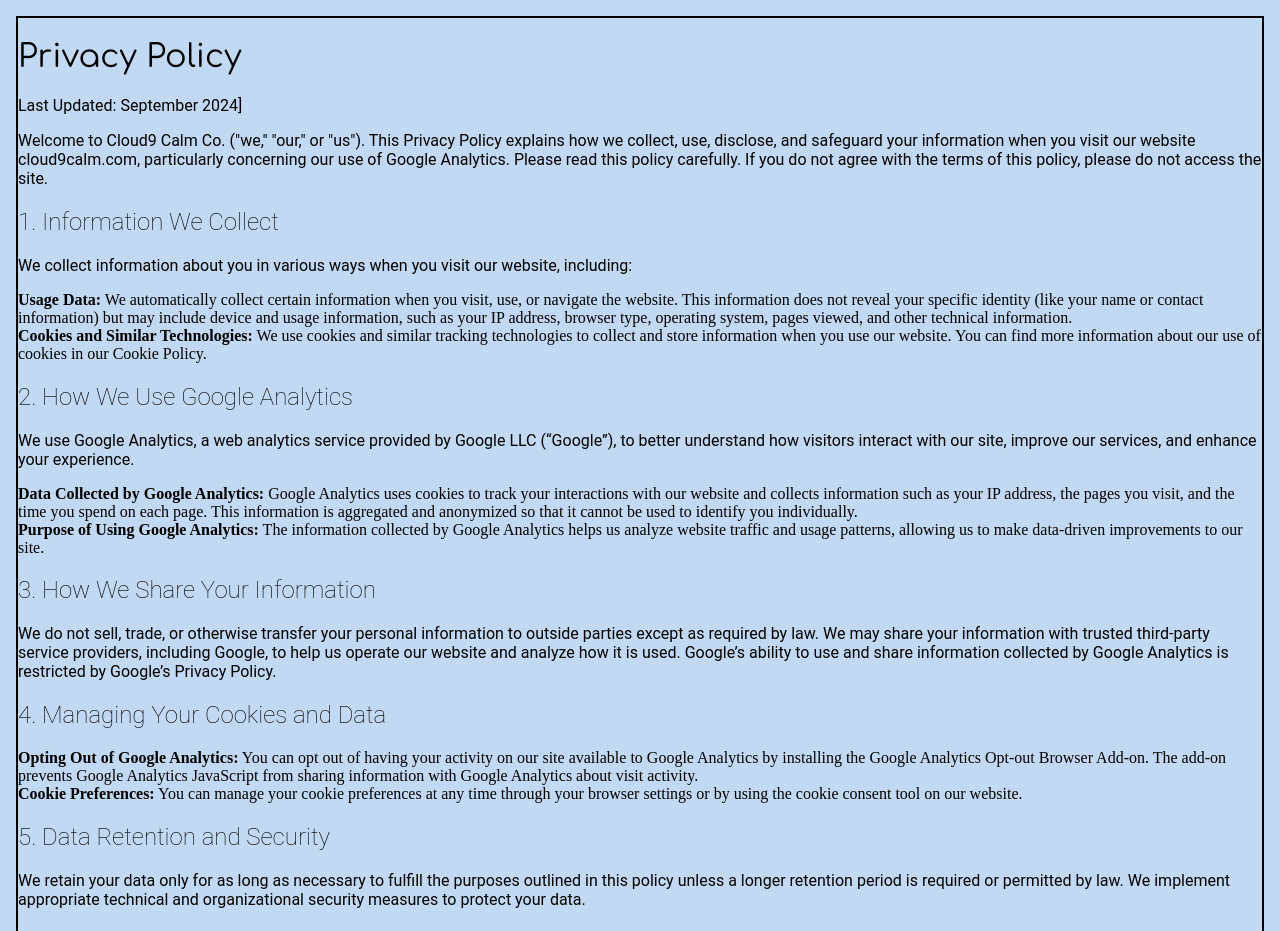
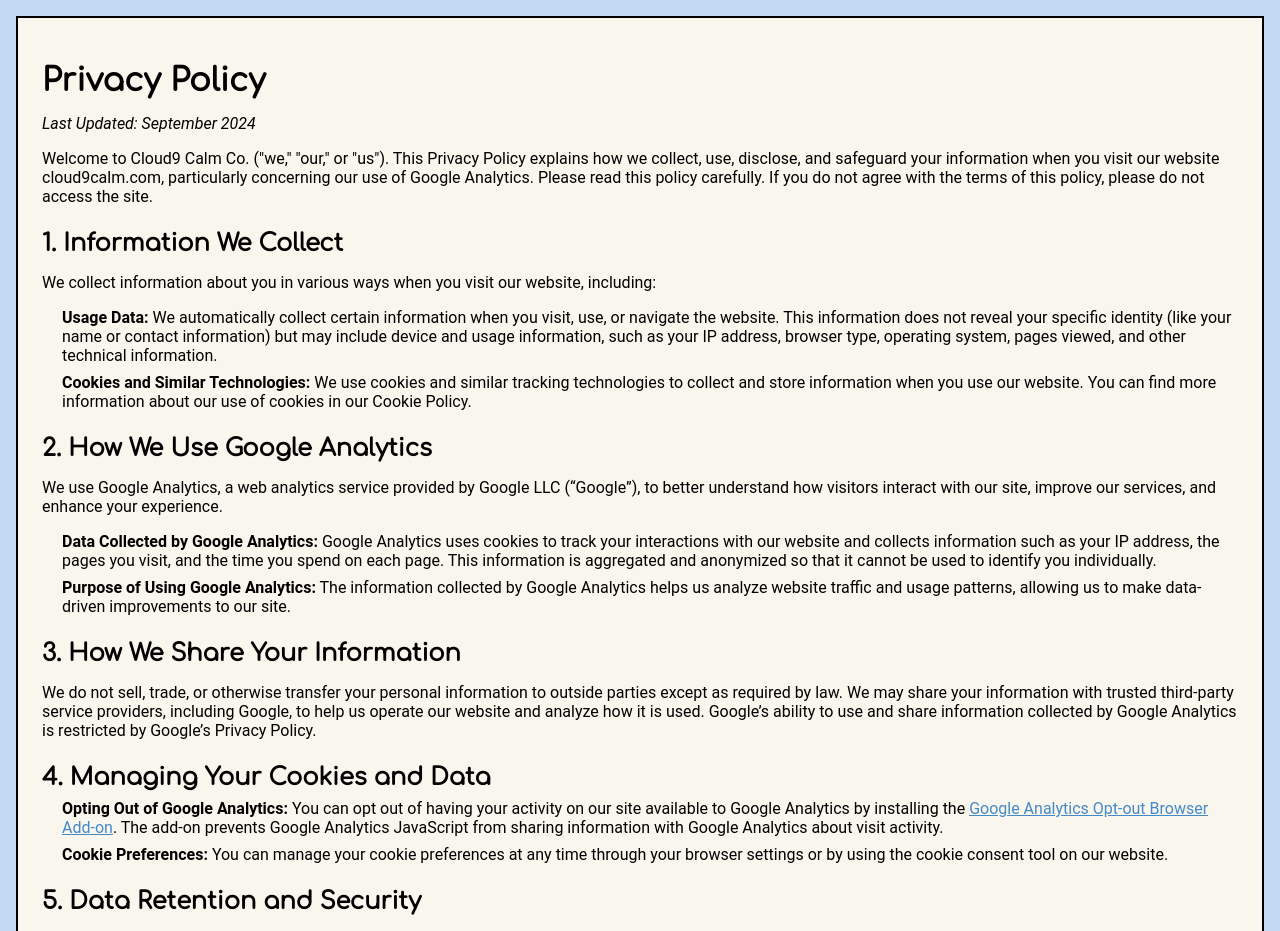
Before and after one commit to Cloud9Calm/cloud9-calm-website, a React (Create React App) app in the folder c9c-client/: page /privacy-policy in a window 1280 px wide. Shown: the top 931 px of the page. Built offline with nearby package versions, Linux system fonts and the light colour scheme.

Commit message:
minor styling done to policy page

```diff
--- a/c9c-client/src/pages/PrivacyPolicy/PrivacyPolicy.jsx
+++ b/c9c-client/src/pages/PrivacyPolicy/PrivacyPolicy.jsx
@@ -1,59 +1,62 @@
+import '../PrivacyPolicy/PrivacyPolicy.scss';
 
+// src/pages/PrivacyPolicy/PrivacyPolicy.jsx
+import React from 'react';
 
 const PrivacyPolicy = () => {
   return (
-    <div className=" bg-stone-100 p-6 max-w-3xl mx-auto">
-      <h1 className="text-3xl font-bold mb-4">Privacy Policy</h1>
-      <p className="mb-4">Last Updated: September 2024]</p>
+    <div className="privacy-policy">
+      <h1 className="privacy-policy__title">Privacy Policy</h1>
+      <p className="privacy-policy__date">Last Updated: September 2024</p>
 
-      <p className="mb-4">
+      <p className="privacy-policy__intro">
         Welcome to Cloud9 Calm Co. ("we," "our," or "us"). This Privacy Policy explains how we
         collect, use, disclose, and safeguard your information when you visit our website
         cloud9calm.com, particularly concerning our use of Google Analytics. Please read this policy
         carefully. If you do not agree with the terms of this policy, please do not access the site.
       </p>
 
-      <h2 className="text-2xl font-semibold mt-6 mb-2">1. Information We Collect</h2>
-      <p className="mb-4">
+      <h2 className="privacy-policy__section-title">1. Information We Collect</h2>
+      <p className="privacy-policy__text">
         We collect information about you in various ways when you visit our website, including:
       </p>
-      <ul className="list-disc list-inside mb-4">
-        <li className="mb-2">
+      <ul className="privacy-policy__list">
+        <li className="privacy-policy__list-item">
           <strong>Usage Data:</strong> We automatically collect certain information when you visit,
           use, or navigate the website. This information does not reveal your specific identity
           (like your name or contact information) but may include device and usage information, such
           as your IP address, browser type, operating system, pages viewed, and other technical
           information.
         </li>
-        <li className="mb-2">
+        <li className="privacy-policy__list-item">
           <strong>Cookies and Similar Technologies:</strong> We use cookies and similar tracking
           technologies to collect and store information when you use our website. You can find more
           information about our use of cookies in our Cookie Policy.
         </li>
       </ul>
 
-      <h2 className="text-2xl font-semibold mt-6 mb-2">2. How We Use Google Analytics</h2>
-      <p className="mb-4">
+      <h2 className="privacy-policy__section-title">2. How We Use Google Analytics</h2>
+      <p className="privacy-policy__text">
         We use Google Analytics, a web analytics service provided by Google LLC (“Google”), to
         better understand how visitors interact with our site, improve our services, and enhance
         your experience.
       </p>
-      <ul className="list-disc list-inside mb-4">
-        <li className="mb-2">
+      <ul className="privacy-policy__list">
+        <li className="privacy-policy__list-item">
           <strong>Data Collected by Google Analytics:</strong> Google Analytics uses cookies to
           track your interactions with our website and collects information such as your IP address,
           the pages you visit, and the time you spend on each page. This information is aggregated
           and anonymized so that it cannot be used to identify you individually.
         </li>
-        <li className="mb-2">
+        <li className="privacy-policy__list-item">
           <strong>Purpose of Using Google Analytics:</strong> The information collected by Google
           Analytics helps us analyze website traffic and usage patterns, allowing us to make
           data-driven improvements to our site.
         </li>
       </ul>
 
-      <h2 className="text-2xl font-semibold mt-6 mb-2">3. How We Share Your Information</h2>
-      <p className="mb-4">
+      <h2 className="privacy-policy__section-title">3. How We Share Your Information</h2>
+      <p className="privacy-policy__text">
         We do not sell, trade, or otherwise transfer your personal information to outside parties
         except as required by law. We may share your information with trusted third-party service
         providers, including Google, to help us operate our website and analyze how it is used.
@@ -61,14 +64,14 @@
         Google’s Privacy Policy.
       </p>
 
-      <h2 className="text-2xl font-semibold mt-6 mb-2">4. Managing Your Cookies and Data</h2>
-      <ul className="list-disc list-inside mb-4">
-        <li className="mb-2">
+      <h2 className="privacy-policy__section-title">4. Managing Your Cookies and Data</h2>
+      <ul className="privacy-policy__list">
+        <li className="privacy-policy__list-item">
           <strong>Opting Out of Google Analytics:</strong> You can opt out of having your activity
           on our site available to Google Analytics by installing the{' '}
           <a
             href="https://tools.google.com/dlpage/gaoptout"
-            className="text-blue-600 underline"
+            className="privacy-policy__link"
             target="_blank"
             rel="noopener noreferrer"
           >
@@ -77,39 +80,39 @@
           . The add-on prevents Google Analytics JavaScript from sharing information with Google
           Analytics about visit activity.
         </li>
-        <li className="mb-2">
+        <li className="privacy-policy__list-item">
           <strong>Cookie Preferences:</strong> You can manage your cookie preferences at any time
           through your browser settings or by using the cookie consent tool on our website.
         </li>
       </ul>
 
-      <h2 className="text-2xl font-semibold mt-6 mb-2">5. Data Retention and Security</h2>
-      <p className="mb-4">
+      <h2 className="privacy-policy__section-title">5. Data Retention and Security</h2>
+      <p className="privacy-policy__text">
         We retain your data only for as long as necessary to fulfill the purposes outlined in this
         policy unless a longer retention period is required or permitted by law. We implement
         appropriate technical and organizational security measures to protect your data.
       </p>
 
-      <h2 className="text-2xl font-semibold mt-6 mb-2">6. Your Privacy Rights</h2>
-      <p className="mb-4">
+      <h2 className="privacy-policy__section-title">6. Your Privacy Rights</h2>
+      <p className="privacy-policy__text">
         Depending on where you are located, you may have certain rights regarding your personal
         data, such as the right to access, correct, delete, or object to the processing of your
         data. To exercise any of these rights, please contact us at [your contact email].
       </p>
 
-      <h2 className="text-2xl font-semibold mt-6 mb-2">7. Updates to This Privacy Policy</h2>
-      <p className="mb-4">
+      <h2 className="privacy-policy__section-title">7. Updates to This Privacy Policy</h2>
+      <p className="privacy-policy__text">
         We may update this Privacy Policy from time to time to reflect changes in our practices or
         legal requirements. Any changes will be posted on this page with an updated "Last Updated"
         date.
       </p>
 
-      <h2 className="text-2xl font-semibold mt-6 mb-2">8. Contact Us</h2>
-      <p className="mb-4">
+      <h2 className="privacy-policy__section-title">8. Contact Us</h2>
+      <p className="privacy-policy__text">
         If you have any questions about this Privacy Policy or our use of Google Analytics, please
         contact us at:
       </p>
-      <p className="mb-4">
+      <p className="privacy-policy__contact">
         <strong>Cloud9 Calm Co.</strong> <br />
         <strong>Email:</strong> admin@cloud9calm.com <br />
       </p>
--- /dev/null
+++ b/c9c-client/src/pages/PrivacyPolicy/PrivacyPolicy.scss
@@ -0,0 +1,57 @@
+@import '../../styles/partials/typeography.scss';
+@import '../../styles/partials/mixins.scss';
+@import '../../styles/partials/variables.scss';
+
+.privacy-policy {
+    padding: 24px;
+    margin: 0 auto;
+    background-color: $c9c-off-white;
+    font-family: $c9c-secondary-fonts;
+
+    &__title {
+    font-family: $c9c-main-font;
+      font-size: 2rem;
+      font-weight: bold;
+      margin-bottom: 16px;
+    }
+
+    &__date {
+      margin-bottom: 16px;
+      font-style: italic;
+    }
+
+    &__intro {
+      margin-bottom: 16px;
+    }
+
+    &__section-title {
+        font-family: $c9c-main-font;
+      font-size: 1.5rem;
+      font-weight: bold;
+      margin-top: 24px;
+      margin-bottom: 8px;
+    }
+
+    &__text {
+      margin-bottom: 16px;
+    }
+
+    &__list {
+      list-style: disc;
+      margin-left: 20px;
+      margin-bottom: 16px;
+    }
+
+    &__list-item {
+      margin-bottom: 8px;
+    }
+
+    &__link {
+      color: $c9c-main-color;
+      text-decoration: underline;
+    }
+
+    &__contact {
+      margin-bottom: 16px;
+    }
+  }
```
